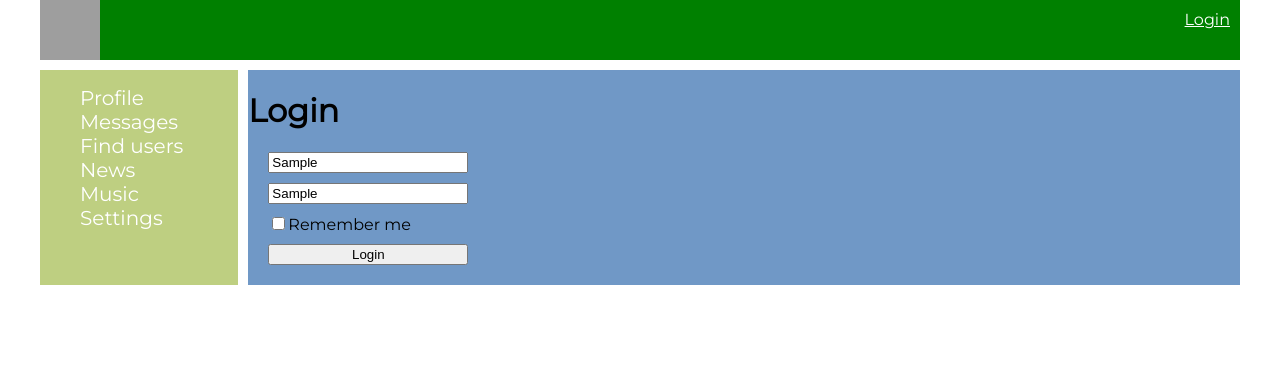
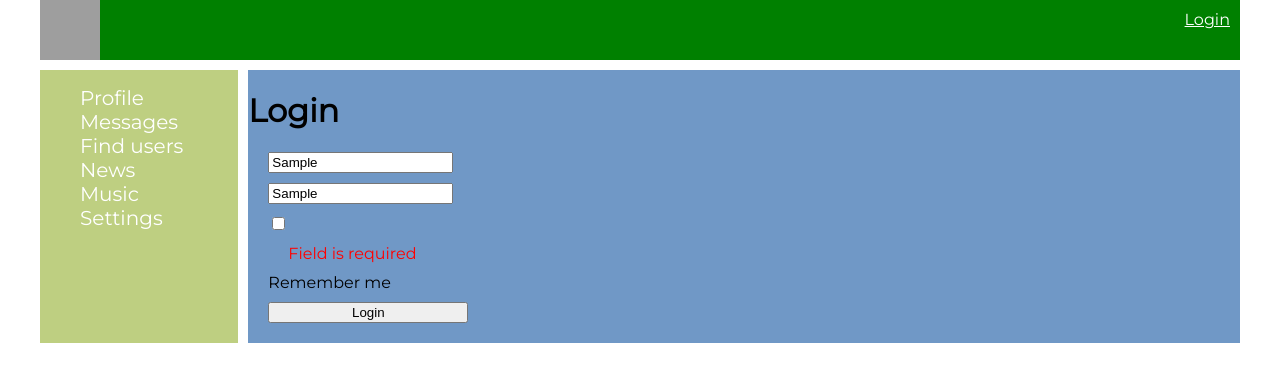
Before and after one commit to arcticmonkey07/social-network, a React (Create React App) app: page /login in a window 1280 px wide. Both pictures are taken after typing "Sample", "Sample" into the empty fields and a click on the button "Login". Shown: the top 382 px of the page. Built offline with nearby package versions, Linux system fonts and the light colour scheme; no server answers; grey boxes are pictures that could not be loaded.

Commit message:
77 - React JS - redux-form field validation

```diff
--- a/src/components/Dialogs/Dialogs.jsx
+++ b/src/components/Dialogs/Dialogs.jsx
@@ -2,6 +2,8 @@ import React from 'react';
 import './Dialogs.css';
 import {NavLink, Redirect} from 'react-router-dom';
 import {Field, reduxForm} from "redux-form";
+import {Textarea} from "../common/FormsControls/FormsControls";
+import {required, maxLengthCreator} from '../../utils/validators/validators.js';
 
 const DialogItem = (props) => {
   let path = "/dialogs/" + props.id;
@@ -44,11 +46,18 @@ const Dialogs = (props) => {
     )
 }
 
+const maxLength50 = maxLengthCreator(50);
+
 const AddMessageForm = (props) => {
   return (
     <form onSubmit={props.handleSubmit}>
       <div>
-        <Field component='textarea' name='newMessageBody' placeholder='Enter your message'/>
+        <Field
+          component={Textarea}
+          validate={[required, maxLength50]}
+          name='newMessageBody'
+          placeholder='Enter your message'
+        />
       </div>
       <div>
         <button>Send</button>
--- a/src/components/Login/Login.jsx
+++ b/src/components/Login/Login.jsx
@@ -1,6 +1,10 @@
 import React from 'react';
 import './Login.css';
 import {Field, reduxForm} from "redux-form";
+import {Input} from "../common/FormsControls/FormsControls";
+import {maxLengthCreator, required} from "../../utils/validators/validators";
+
+const maxLength10 = maxLengthCreator(10);
 
 const LoginForm = (props) => {
   return (
@@ -10,20 +14,23 @@ const LoginForm = (props) => {
         name={'login'}
         className='form__input'
         placeholder={'Login'}
-        component={'input'}
+        component={Input}
+        validate={[required, maxLength10]}
       />
       <Field
         type="text"
         name={'password'}
         className='form__input'
         placeholder={'Password'}
-        component={'input'}
+        component={Input}
+        validate={[required, maxLength10]}
       />
       <label className='form__input'>
         <Field
           type="checkbox"
           name={'rememberMe'}
-          component={'input'}
+          component={Input}
+          validate={[required, maxLength10]}
         />Remember me
       </label>
       <button className='form__sumbit'>Login</button>
--- a/src/components/Profile/MyPosts/MyPosts.jsx
+++ b/src/components/Profile/MyPosts/MyPosts.jsx
@@ -2,6 +2,8 @@ import React from 'react';
 import Post from './Post/Post.jsx'
 import './MyPosts.css'
 import {Field, reduxForm} from "redux-form";
+import {required, maxLengthCreator} from '../../../utils/validators/validators.js';
+import {Textarea} from "../../common/FormsControls/FormsControls";
 
 const MyPosts = (props) => {
 
@@ -20,14 +22,17 @@ const MyPosts = (props) => {
     )
 }
 
+const maxLength10 = maxLengthCreator(10);
+
 const AddNewPostForm = (props) => {
   return (
     <form onSubmit={props.handleSubmit}>
       <Field
-        component='textarea'
+        component={Textarea}
         name='newPostText'
         className='myposts__textarea'
         placeholder='Sample Text'
+        validate={[required, maxLength10]}
       />
       <button className='myposts__button'>Add Post</button>
     </form>
--- /dev/null
+++ b/src/components/common/FormsControls/FormControl.css
@@ -0,0 +1,10 @@
+.form__error textarea,
+.form__error input {
+  border: 2px solid red;
+}
+
+.form__span {
+  display: block;
+  margin: 10px 0 10px 20px;
+  color: red;
+}
--- /dev/null
+++ b/src/components/common/FormsControls/FormsControls.js
@@ -0,0 +1,22 @@
+import React from 'react';
+import './FormControl.css';
+
+const FormControl = ({input, meta, child, ...props}) => {
+  const hasError = meta.touched && meta.error;
+  return (
+    <div className={'form__control' + ' ' + (hasError ? 'form__error' : '')}>
+      {props.children}
+      { hasError && <span className='form__span'>{meta.error}</span> }
+    </div>
+  )
+}
+
+export const Textarea = (props) => {
+  const {input, meta, child, ...restProps} = props;
+  return <FormControl {...props}><input {...input} {...restProps}></input></FormControl>
+}
+
+export const Input = (props) => {
+  const {input, meta, child, ...restProps} = props;
+  return <FormControl {...props}><input {...input} {...restProps}></input></FormControl>
+}
--- /dev/null
+++ b/src/utils/validators/validators.js
@@ -0,0 +1,10 @@
+export const required = value => {
+  if (value) return undefined;
+
+  return 'Field is required';
+}
+
+export const maxLengthCreator = (maxLength) => (value) => {
+  if (value.length > maxLength) return `MaxLength is ${maxLength} symbols`;
+  return undefined;
+}
```
